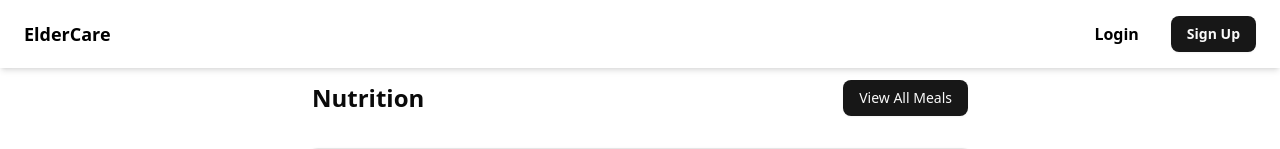
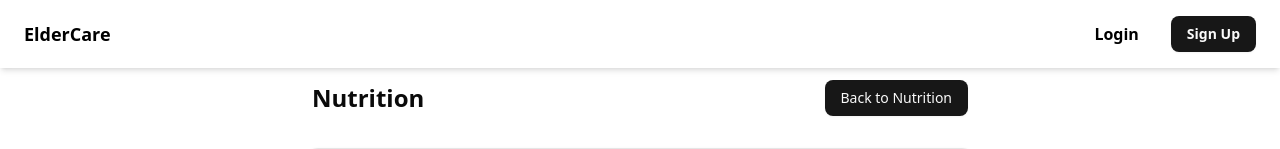
Before and after one commit to provsalt/BED2025Apr_P05_T1, a React (Vite) app in the folder frontend/: page /nutrition/upload in a window 1280 px wide. Shown: the top 149 px of the page. Built offline with nearby package versions, Linux system fonts and the light colour scheme.

Commit message:
fix: fix skill issue for button component.

```diff
--- a/frontend/src/routes/nutrition/mealImageUpload.jsx
+++ b/frontend/src/routes/nutrition/mealImageUpload.jsx
@@ -4,6 +4,7 @@ import {Card} from "@/components/ui/card.jsx";
 import {fetcher} from "@/lib/fetcher.js";
 import {useAlert} from "@/provider/AlertProvider.jsx";
 import {X} from "lucide-react";
+import {Link} from "react-router";
 
 export const MealImageUpload = () => {
   const [selectedImage, setSelectedImage] = useState(null);
@@ -120,11 +121,10 @@ export const MealImageUpload = () => {
             }} className="px-6 py-2 text-base font-semibold cursor-pointer">
               Upload Image
             </Button>
-            <Button
-              onClick={() => {window.location.href = "/nutrition";}}
-              className="px-6 py-2 text-base font-semibold cursor-pointer"
-            >
-              View All Meals
+            <Button asChild className="px-6 py-2 text-base font-semibold cursor-pointer">
+              <Link to="/nutrition">
+                  View All Meals
+              </Link>
             </Button>
           </div>
         </Card>
@@ -138,11 +138,10 @@ export const MealImageUpload = () => {
       <div className="max-w-4xl mx-auto">
         <div className="flex items-center justify-between mb-8 pl-30 pr-30">
           <h1 className="text-2xl font-bold text-left">Nutrition</h1>
-            <Button
-              onClick={() => {window.location.href = "/nutrition";}}
+            <Button asChild
               className="ml-4 px-4 py-2 text-sm cursor-pointer"
             >
-              View All Meals
+              <Link to="/nutrition">Back to Nutrition</Link>
             </Button>
         </div>
         <Card className="p-8 max-w-2xl mx-auto bg-white space-y-6">
```
Also changed, not shown: 1 other file (tests, documents, lock files or other folders).
